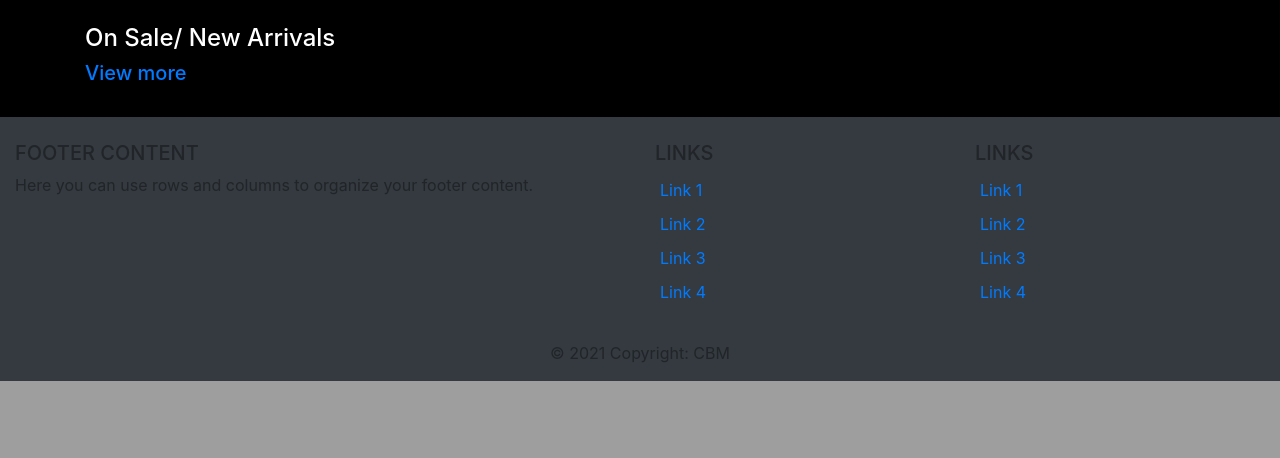
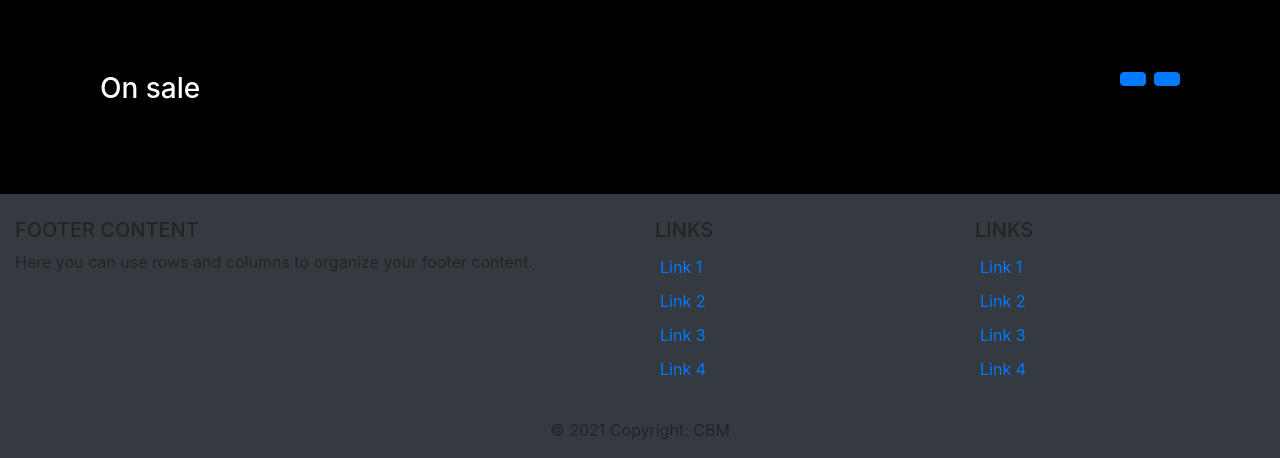
Before and after one commit to vincentmuya/CBM, a Django app: template app/templates/index.html in a window 1280 px wide. Shown: the part 600-1058 px from the top of the page. Before the commit the page ends 981 px from the top, so only its background shows below. Run offline with Django 3.2, Linux system fonts and the light colour scheme; the template is opened without the code that fills it, so the values that code supplies are empty; parts of the project's set-up code (start-up, migrations or seed data) failed here and were passed over; some libraries are stand-ins or nearby versions.

Commit message:
created random statement for calling on card carousel

```diff
--- /dev/null
+++ b/app/templates/card_carousel.html
@@ -0,0 +1,123 @@
+{% load static %}
+<section class="pt-5 pb-5">
+    <div class="container">
+        <div class="row">
+            <div class="col-6">
+                <h3 class="mb-3" style="color:white;">On sale</h3>
+            </div>
+            <div class="col-6 text-right">
+                <a class="btn btn-primary mb-3 mr-1" href="#carouselExampleIndicators2" role="button" data-slide="prev">
+                    <i class="fa fa-arrow-left"></i>
+                </a>
+                <a class="btn btn-primary mb-3 " href="#carouselExampleIndicators2" role="button" data-slide="next">
+                    <i class="fa fa-arrow-right"></i>
+                </a>
+            </div>
+            <div class="col-12">
+                <div id="carouselExampleIndicators2" class="carousel slide" data-ride="carousel">
+
+                    <div class="carousel-inner">
+                        <div class="carousel-item active">
+                            <div class="row">
+                                {%for product in random_items %}
+                                <div class="col-md-4 mb-3">
+                                    <div class="card">
+                                        <a href="{{ product.get_absolute_url }}"><img class="img-fluid" alt="100%x280" src="{% if product.image %}{{ product.image.url }}{% else %}{% static "img/no_image.png" %}{% endif %}"></a>
+                                        <div class="card-body">
+                                            <h4 class="card-title">{{ product.name }}</h4>
+                                            <p class="card-text">{{ product.price }}</p>
+
+                                        </div>
+
+                                    </div>
+                                </div>
+                                {%endfor%}
+
+
+
+                            </div>
+                        </div>
+                        <div class="carousel-item">
+                            <div class="row">
+
+                                <div class="col-md-4 mb-3">
+                                    <div class="card">
+                                        <img class="img-fluid" alt="100%x280" src="https://images.unsplash.com/photo-1532771098148-525cefe10c23?ixlib=rb-0.3.5&amp;q=80&amp;fm=jpg&amp;crop=entropy&amp;cs=tinysrgb&amp;w=1080&amp;fit=max&amp;ixid=eyJhcHBfaWQiOjMyMDc0fQ&amp;s=3f317c1f7a16116dec454fbc267dd8e4">
+                                        <div class="card-body">
+                                            <h4 class="card-title">Special title treatment</h4>
+                                            <p class="card-text">With supporting text below as a natural lead-in to additional content.</p>
+
+                                        </div>
+
+                                    </div>
+                                </div>
+                                <div class="col-md-4 mb-3">
+                                    <div class="card">
+                                        <img class="img-fluid" alt="100%x280" src="https://images.unsplash.com/photo-1532715088550-62f09305f765?ixlib=rb-0.3.5&amp;q=80&amp;fm=jpg&amp;crop=entropy&amp;cs=tinysrgb&amp;w=1080&amp;fit=max&amp;ixid=eyJhcHBfaWQiOjMyMDc0fQ&amp;s=ebadb044b374504ef8e81bdec4d0e840">
+                                        <div class="card-body">
+                                            <h4 class="card-title">Special title treatment</h4>
+                                            <p class="card-text">With supporting text below as a natural lead-in to additional content.</p>
+
+                                        </div>
+                                    </div>
+                                </div>
+                                <div class="col-md-4 mb-3">
+                                    <div class="card">
+                                        <img class="img-fluid" alt="100%x280" src="https://images.unsplash.com/photo-1506197603052-3cc9c3a201bd?ixlib=rb-0.3.5&amp;q=80&amp;fm=jpg&amp;crop=entropy&amp;cs=tinysrgb&amp;w=1080&amp;fit=max&amp;ixid=eyJhcHBfaWQiOjMyMDc0fQ&amp;s=0754ab085804ae8a3b562548e6b4aa2e">
+                                        <div class="card-body">
+                                            <h4 class="card-title">Special title treatment</h4>
+                                            <p class="card-text">With supporting text below as a natural lead-in to additional content.</p>
+
+                                        </div>
+                                    </div>
+                                </div>
+
+                            </div>
+                        </div>
+                        <div class="carousel-item">
+                            <div class="row">
+
+                                <div class="col-md-4 mb-3">
+                                    <div class="card">
+                                        <img class="img-fluid" alt="100%x280" src="https://images.unsplash.com/photo-1507525428034-b723cf961d3e?ixlib=rb-0.3.5&amp;q=80&amp;fm=jpg&amp;crop=entropy&amp;cs=tinysrgb&amp;w=1080&amp;fit=max&amp;ixid=eyJhcHBfaWQiOjMyMDc0fQ&amp;s=ee8417f0ea2a50d53a12665820b54e23">
+                                        <div class="card-body">
+                                            <h4 class="card-title">Special title treatment</h4>
+                                            <p class="card-text">With supporting text below as a natural lead-in to additional content.</p>
+
+                                        </div>
+
+                                    </div>
+                                </div>
+                                <div class="col-md-4 mb-3">
+                                    <div class="card">
+                                        <img class="img-fluid" alt="100%x280" src="https://images.unsplash.com/photo-1532777946373-b6783242f211?ixlib=rb-0.3.5&amp;q=80&amp;fm=jpg&amp;crop=entropy&amp;cs=tinysrgb&amp;w=1080&amp;fit=max&amp;ixid=eyJhcHBfaWQiOjMyMDc0fQ&amp;s=8ac55cf3a68785643998730839663129">
+                                        <div class="card-body">
+                                            <h4 class="card-title">Special title treatment</h4>
+                                            <p class="card-text">With supporting text below as a natural lead-in to additional content.</p>
+
+                                        </div>
+                                    </div>
+                                </div>
+                                <div class="col-md-4 mb-3">
+                                    <div class="card">
+                                        <img class="img-fluid" alt="100%x280" src="https://images.unsplash.com/photo-1532763303805-529d595877c5?ixlib=rb-0.3.5&amp;q=80&amp;fm=jpg&amp;crop=entropy&amp;cs=tinysrgb&amp;w=1080&amp;fit=max&amp;ixid=eyJhcHBfaWQiOjMyMDc0fQ&amp;s=5ee4fd5d19b40f93eadb21871757eda6">
+                                        <div class="card-body">
+                                            <h4 class="card-title">Special title treatment</h4>
+                                            <p class="card-text">With supporting text below as a natural lead-in to additional content.</p>
+                                        </div>
+                                    </div>
+                                </div>
+                            </div>
+                        </div>
+                    </div>
+                </div>
+            </div>
+        </div>
+    </div>
+</section>
+<style media="screen">
+.img-fluid {
+    max-width: 100%;
+    height: 200px;
+}
+    </style>
--- a/app/templates/index.html
+++ b/app/templates/index.html
@@ -13,20 +13,7 @@
     {%include 'carousel.html'%}
 <br>
     <div class="container">
-        <h4 style="color:white;">On Sale/ New Arrivals</h4>
-    <div class="row" id="row">
-          {%for product in products %}
-          <div class="card" id="block">
-            <a href="{{ product.get_absolute_url }}"><img class="card-img-top" src="{% if product.image %}{{ product.image.url }}{% else %}{% static "img/no_image.png" %}{% endif %}" alt="Card image cap"></a>
-            <div class="card-body">
-              <h5 class="card-title">{{ product.name }}</h5>
-              <p class="card-text">Ksh {{ product.price }}/=</p>
-            </div>
-          </div>
-
-          {%endfor%}
-        <h5><a href="{%url 'on_sale'%}">View more</a></h5>
-        </div>
+        {%include 'card_carousel.html'%}
     </div>
 <br>
 </div>
--- a/app/views.py
+++ b/app/views.py
@@ -11,6 +11,7 @@ from requests.auth import HTTPBasicAuth
 import json
 from . mpesa_credentials import MpesaAccessToken, LipanaMpesaPpassword
 import requests
+import random
 
 # Create your views here.
 
@@ -48,11 +49,14 @@ def index(request, category_slug=None):
     category = None
     categories = Category.objects.all()
     products = Product.objects.all()
+    items = list(Product.objects.all())
+    random_items = random.sample(items, 3)
     subcategory = SubCategory.objects.all()
     if category_slug:
         category = get_object_or_404(Category, slug=category_slug)
         products = products.filter(category=category)
-    return render(request, "index.html", {'category': category, 'categories': categories, 'products': products, 'subcategory':subcategory})
+    return render(request, "index.html", {'category': category, 'categories': categories, 'products': products,
+                                          'subcategory': subcategory, 'random_items': random_items})
 
 
 def product_detail(request, id, slug):
```
